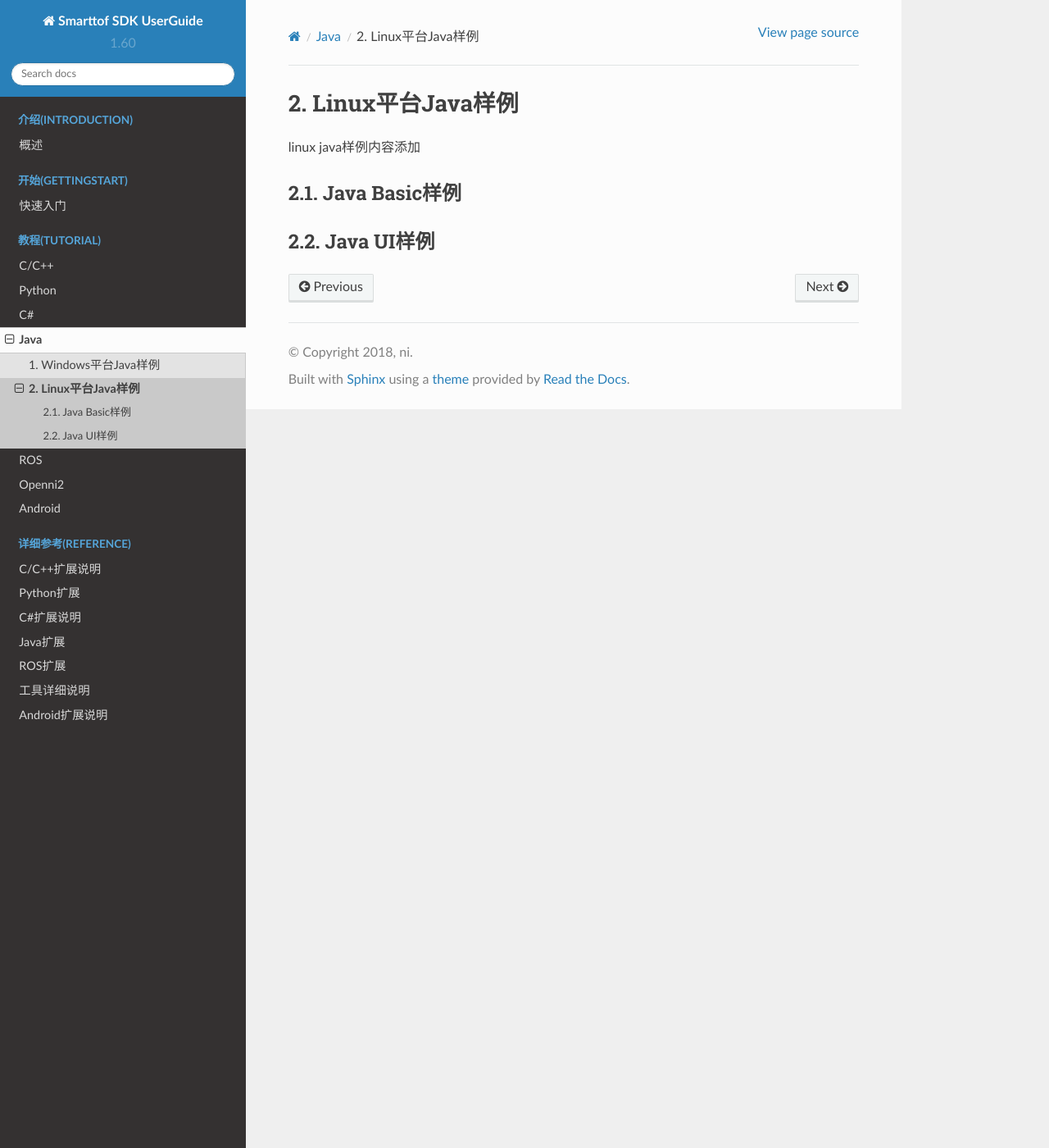
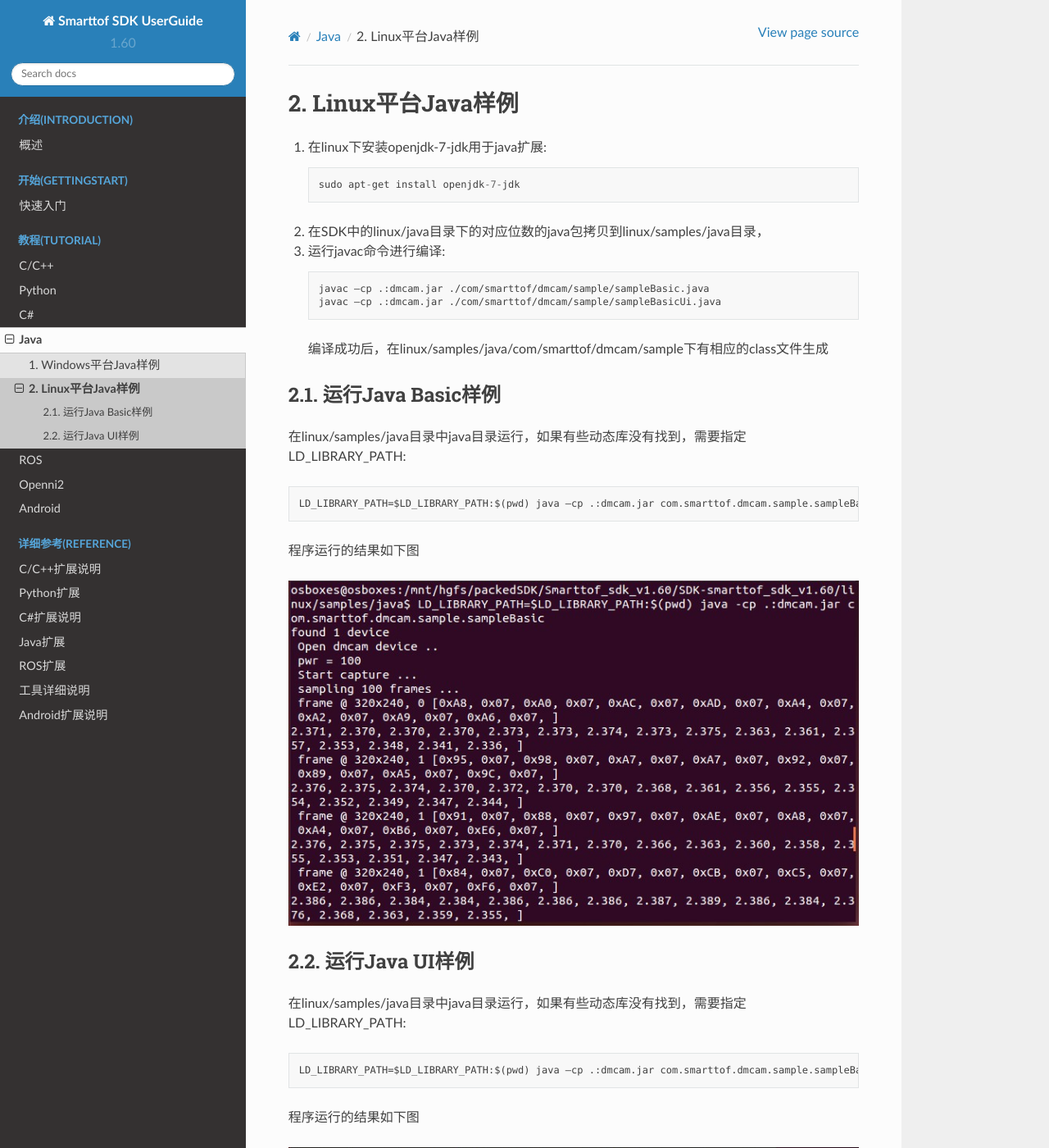
Before and after one commit to smarttofsdk/doctest, a Sphinx documentation site: the page built from source/Tutorial/Java/linuxjava.rst, in a window 1280 px wide and 1400 px high. Shown: the whole window at 82% size. Built offline with Sphinx 7.4.7 and the Read the Docs theme 2.0.0, drawn with Linux system fonts in a browser that asks for light colours.

Commit message:
[Tutorial/Java]上传Java样例说明

```diff
--- a/source/Tutorial/Java/linuxjava.rst
+++ b/source/Tutorial/Java/linuxjava.rst
@@ -1,10 +1,37 @@
 Linux平台Java样例
 =====================
 
-linux java样例内容添加
+#. 在linux下安装openjdk-7-jdk用于java扩展::
 
-Java Basic样例
+    sudo apt-get install openjdk-7-jdk
+
+#. 在SDK中的linux/java目录下的对应位数的java包拷贝到linux/samples/java目录，
+
+#. 运行javac命令进行编译::
+
+    javac –cp .:dmcam.jar ./com/smarttof/dmcam/sample/sampleBasic.java
+    javac –cp .:dmcam.jar ./com/smarttof/dmcam/sample/sampleBasicUi.java
+
+   编译成功后，在linux/samples/java/com/smarttof/dmcam/sample下有相应的class文件生成
+
+运行Java Basic样例
 ----------------------
 
-Java UI样例
+在linux/samples/java目录中java目录运行，如果有些动态库没有找到，需要指定LD_LIBRARY_PATH::
+
+	LD_LIBRARY_PATH=$LD_LIBRARY_PATH:$(pwd) java –cp .:dmcam.jar com.smarttof.dmcam.sample.sampleBasic
+
+程序运行的结果如下图
+
+.. image:: imageJava/lin_J1.jpg
+
+运行Java UI样例
 ----------------------
+
+在linux/samples/java目录中java目录运行，如果有些动态库没有找到，需要指定LD_LIBRARY_PATH::
+
+	LD_LIBRARY_PATH=$LD_LIBRARY_PATH:$(pwd) java –cp .:dmcam.jar com.smarttof.dmcam.sample.sampleBasicUi
+
+程序运行的结果如下图
+
+.. image:: imageJava/lin_J2.jpg
```
Also changed, not shown: source/Tutorial/Java/windowsjava.rst (+26 -3 lines), source/Tutorial/Java/imageJava/lin_J1.jpg (added), source/Tutorial/Java/imageJava/lin_J2.jpg (added), source/Tutorial/Java/imageJava/win_J1.jpg (added), source/Tutorial/Java/imageJava/win_J2.jpg (added), 10 other files.
